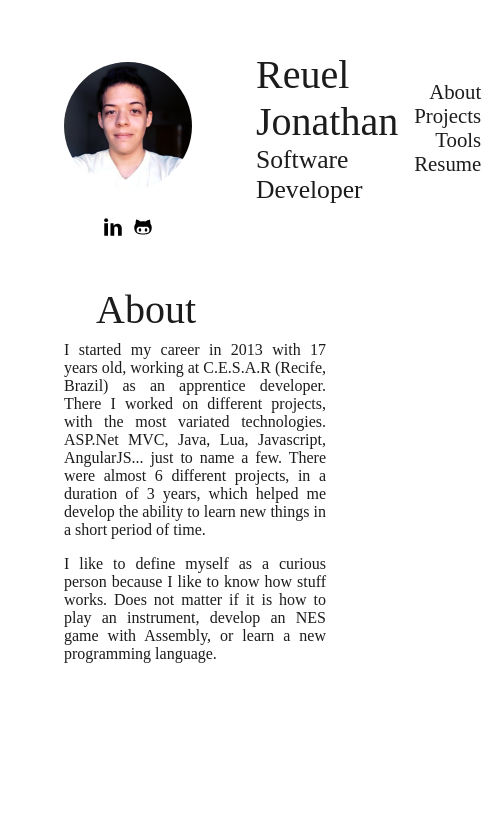
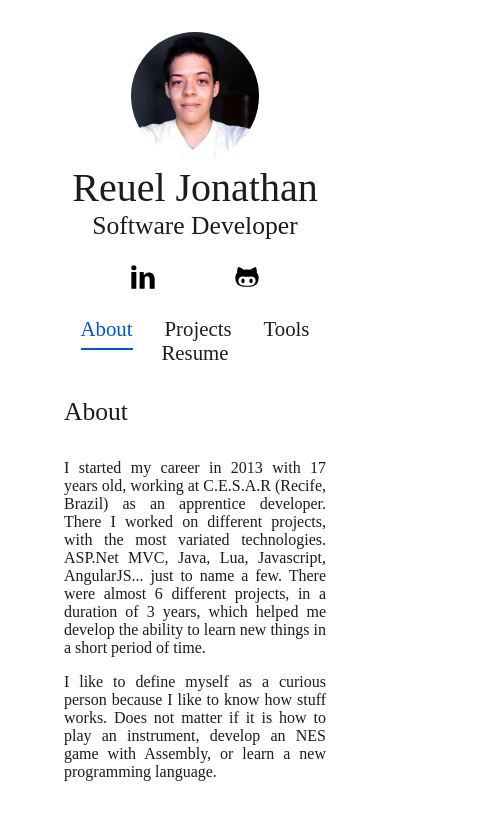
Before and after one commit to reueljonathan/portfolio, a React app: page /about in a window 390 px wide. Shown: the whole page, 497 px wide, since content can reach past the window. Built offline with nearby package versions, Linux system fonts and the light colour scheme; a web font is replaced by a local one.

Commit message:
Adds RedHat font, create media queries for responsiveness

```diff
--- a/src/components/Header.js
+++ b/src/components/Header.js
@@ -9,23 +9,25 @@ import linkedinIcon from '../svg/social-linkedin.svg';
 import githubIcon from '../svg/social-github.svg';
 
 import theme from '../styled/theme';
+import sizes from '../responsive/sizes';
 
-const FlexContainer = styled.div`
-   display: flex;
-   flex-direction: row;
-   align-items: center;
-
-   font-family: ${props => props.theme.fontFamily}
-`;
-
-const GridContainer = styled.div`
+const HeaderContainer = styled.div`
   display: grid;
   grid-template-columns: 128px auto auto;
   grid-template-rows: 128px auto;
   align-items: center;
+
+  @media (max-width: ${sizes.tablet}) {
+    display: flex;
+    flex-direction: column;
+    align-items: center;
+  }
 `;
 
 const PhotoContainer = styled.div`
+  @media (max-width: ${sizes.tablet}) {
+    order: -3;
+  }
 `;
 
 const ProfileImage = styled.img`
@@ -38,18 +40,36 @@ const ProfileImage = styled.img`
 const IconsContainer = styled.div`
   text-align: center;
   padding-top: 20px;
+
+  @media (max-width: ${sizes.tablet}) {
+    padding: 0;
+    order: -1;
+    margin: 1em 0;
+  }
 `;
 
 const SocialIcon = styled.svg`
+  transition: fill 0.3s ease;
 
   &:hover {
     fill: ${theme.colors.secondary};
   }
+
+  @media (max-width: ${sizes.tablet}) {
+    margin: 0 2em;
+  }
 `;
 
 const Headline = styled.div`
-  flex-grow: 1;
   padding-left: 64px;
+
+  @media (max-width: ${sizes.tablet}) {
+    display: flex;
+    flex-direction: column;
+    align-items: center;
+    padding: 0;
+    order: -2;
+  }
 `;
 
 const links = [
@@ -61,7 +81,7 @@ const links = [
 
 export default function Header(props){
    return (
-      <GridContainer>
+      <HeaderContainer>
         <PhotoContainer>
           <ProfileImage src={props.imgSource} />
         </PhotoContainer>
@@ -72,16 +92,16 @@ export default function Header(props){
         <Navbar links={links} />
         <IconsContainer>
           <a href="https://linkedin.com/in/reueljonathan" target="_blank">
-            <SocialIcon width="30" height="30">
-              <use width="30" height="30" xlinkHref={`${linkedinIcon}#linkedin`}/>
+            <SocialIcon width="40" height="40">
+              <use width="40" height="40" xlinkHref={`${linkedinIcon}#linkedin`}/>
             </SocialIcon>
           </a>
           <a href="https://github.com/reueljonathan" target="_blank">
-            <SocialIcon width="30" height="30">
-              <use width="30" height="30" xlinkHref={`${githubIcon}#github`}/>
+            <SocialIcon width="40" height="40">
+              <use width="40" height="40" xlinkHref={`${githubIcon}#github`}/>
             </SocialIcon>
           </a>
         </IconsContainer>
-      </GridContainer>
+      </HeaderContainer>
    );
 }
--- a/src/components/Navbar.js
+++ b/src/components/Navbar.js
@@ -1,15 +1,24 @@
 import React from 'react';
 import styled from 'styled-components';
-import { Link } from 'react-router-dom';
+import { NavLink } from 'react-router-dom';
+import sizes from '../responsive/sizes';
 
 const Nav = styled.nav`
   text-align: right;
+
+  @media (max-width: ${sizes.tablet}){
+    text-align: center;
+    margin-bottom: 2em;
+  }
 `;
 
 const NavList = styled.ul`
    list-style: none;
    margin: 0;
    padding: 0;
+
+  @media (max-width: ${sizes.tablet}) {
+  }
 `;
 
 const NavItem = styled.li`
@@ -17,10 +26,42 @@ const NavItem = styled.li`
    margin: 0 1em;
 `;
 
-const NavLink = styled(Link)`
+const CustomNavLink = styled(NavLink)`
   text-decoration: none;
   color: ${props => props.theme.colors.primary};
   font-size: 1.3em;
+  position: relative;
+
+  transition: all 0.15s ease;
+
+  &:after {
+    position: absolute;
+    bottom: -10px;
+    left: 50%;
+    content: '';
+    width: 0;
+    height: 2px;
+    background-color: ${props => props.theme.colors.secondary};
+    transition: all 0.3s ease;
+  }
+
+   &.active {
+    color: ${props => props.theme.colors.secondary};
+   }
+
+   &.active:after {
+    left: 0;
+    width: 100%;
+   }
+
+   &:hover {
+    color: ${props => props.theme.colors.secondary};
+   }
+
+   &:hover:after {
+    width: 100%;
+    left: 0;
+   }
 `;
 
 export default function Navbar(props){
@@ -29,7 +70,11 @@ export default function Navbar(props){
       <NavList>
             { props.links.map( link =>
                <NavItem>
-                  <NavLink to={link.href} target={link.target}>{link.text}</NavLink>
+                 <CustomNavLink
+                   activeClassName='active'
+                   to={link.href}
+                   target={link.target}
+                 >{link.text}</CustomNavLink>
                </NavItem>
             )}
          </NavList>
--- a/src/components/Project.js
+++ b/src/components/Project.js
@@ -7,6 +7,7 @@ const Container = styled.div`
    min-width: 300px;
    height: 250px;
    box-sizing: border-box;
+   color: #ffffff;
 
    background: url("${ props => props.imgSrc }") center / cover no-repeat;
 
--- a/src/containers/AboutContainer.js
+++ b/src/containers/AboutContainer.js
@@ -1,13 +1,13 @@
 import React from 'react';
 import Paragraph from '../styled/Paragraph';
-import HeaderWithIcon from '../components/HeaderWithIcon';
+import HeaderContent from '../styled/HeaderContent';
 
 export default function AboutContainer(props){
    return (
       <React.Fragment>
-         <HeaderWithIcon id={props.id} width='24' height='24'>
+         <HeaderContent>
             About
-         </HeaderWithIcon>
+         </HeaderContent>
          <Paragraph>
             I started my career in 2013 with 17 years old, working at C.E.S.A.R (Recife, Brazil) as an apprentice developer.
             There I worked on different projects, with the most variated technologies. ASP.Net MVC, Java, Lua, Javascript, AngularJS...
--- a/src/containers/ProjectsContainer.js
+++ b/src/containers/ProjectsContainer.js
@@ -2,7 +2,7 @@ import React from 'react';
 import Paragraph from '../styled/Paragraph';
 import FlexWrapContainer from '../styled/FlexWrapContainer';
 import BlockLink from '../styled/BlockLink';
-import HeaderWithIcon from '../components/HeaderWithIcon';
+import HeaderContent from '../styled/HeaderContent';
 import Project from '../components/Project';
 
 import FunctionsImg from '../img/projects/functions.png';
@@ -11,12 +11,9 @@ import TMGImg from '../img/projects/tmg.png';
 export default function ProjectsContainer(props){
    return (
       <React.Fragment>
-         <HeaderWithIcon id={props.id}
-            width='24'
-            height='24'
-           iconHref={`${'../svg/code.svg'}#code`}>
+        <HeaderContent>
             Projects
-         </HeaderWithIcon>
+         </HeaderContent>
          <FlexWrapContainer>
             <Project imgSrc={FunctionsImg} title="Functions Game">
                <Paragraph>
@@ -35,7 +32,6 @@ export default function ProjectsContainer(props){
                <BlockLink target="_blank" href="https://reueljonathan.github.io/that-memory-game/">Demo</BlockLink>
             </Project>
          </FlexWrapContainer>
-         <Paragraph>More projects soon.</Paragraph>
       </React.Fragment>
    );
 }
--- a/src/containers/SkillsContainer.js
+++ b/src/containers/SkillsContainer.js
@@ -1,6 +1,6 @@
 import React from 'react';
 import Paragraph from '../styled/Paragraph';
-import HeaderWithIcon from '../components/HeaderWithIcon';
+import HeaderContent from '../styled/HeaderContent';
 import SkillList from '../components/SkillList';
 import Skill from '../components/Skill';
 import Legend from '../components/Legend';
@@ -11,12 +11,9 @@ import FlexContainer from '../styled/FlexContainer';
 export default function SkillsContainer(props){
    return (
       <React.Fragment>
-         <HeaderWithIcon id={props.id}
-            width='24'
-            height='24'
-         >
+         <HeaderContent>
             Skills
-         </HeaderWithIcon>
+         </HeaderContent>
          <Paragraph> Some tools and technologies that I already used.</Paragraph>
 
          <FlexContainer>
--- a/src/index.html
+++ b/src/index.html
@@ -5,32 +5,27 @@
       <meta name="viewport" content="width=device-width, initial-scale=1.0">
       <title>Reuel Jonathan</title>
       <style>
+        @font-face {
+          font-family: RedHatDisplay;
+          src: url(RedHatDisplay-Regular.ttf);
+          font-display: swap;
+        }
+
          body{
-            margin: 64px;
-            display: flex;
-            background: #ffffff;
-            color: #1c1c1c;
-            flex-direction: column;
-            align-items: center;
-            scroll-behavior: smooth;
-            font-family: 'sans-serif';
+           margin: 0;
          }
 
-         /* create media queries here */
-
          #root{
-            max-width: 1366px;
-            width: 100%;
-            margin-bottom: 2em;
+           margin: 32px 64px;
+           display: flex;
+           flex-direction: column;
+           align-items: center;
          }
 
-         @keyframes appear{
-            from {
-               opacity: 0;
-            }
-            to{
-               opacity: 1;
-            }
+         @media (max-width: 375px) {
+          #root {
+            margin: 32px 32px;
+          }
          }
       </style>
    </head>
--- a/src/index.js
+++ b/src/index.js
@@ -21,10 +21,26 @@ import styled from 'styled-components';
 
 import theme from './styled/theme';
 
+import sizes from './responsive/sizes';
+
 const Root = styled.div`
    background-color: ${props => props.theme.backgroundColor};
-   color: ${props => props.theme.colors.primary}
-   font-family: ${props => props.theme.fontFamily}
+   color: ${props => props.theme.colors.primary};
+   font-family: ${props => props.theme.fontFamily};
+
+  @media (max-width: ${sizes.tablet}) {
+    width: 100%;
+  }
+
+   width: 1238px;
+`;
+
+const ContentContainer = styled.div`
+  margin-left: 192px;
+
+  @media (max-width: ${sizes.tablet}){
+    margin-left: 0;
+  }
 `;
 
 function App(props){
@@ -33,6 +49,7 @@ function App(props){
       <Router>
         <Root>
           <Header imgSource={profileImage} />
+          <ContentContainer>
             <Switch>
               <Route path="/about">
                 <AboutContainer id="about" />
@@ -44,6 +61,7 @@ function App(props){
                 <SkillsContainer id="skills" />
               </Route>
             </Switch>
+          </ContentContainer>
         </Root>
       </Router>
     </ThemeProvider>
--- /dev/null
+++ b/src/responsive/sizes.js
@@ -0,0 +1,15 @@
+/* reference:
+ * jsramblings.com/2018/02/04/styled-components-media-queries.html
+ */
+
+let sizes = {
+  mobileS: '320px',
+  mobileM: '375px',
+  mobileL: '425px',
+  tablet:  '768px',
+  laptop: '1024px',
+  laptopL:'1440px',
+  desktop:'2560px'
+};
+
+export default sizes;
--- a/src/styled/Header1.js
+++ b/src/styled/Header1.js
@@ -1,12 +1,17 @@
 import React from 'react';
 import styled from 'styled-components';
-
+import sizes from '../responsive/sizes';
 
 const Header1 = styled.h1`
    margin: 0;
    font-weight: normal;
    font-size: ${props => props.theme.h1.fontSize}
    color: ${props => props.theme.colors.primary}
+
+  @media (max-width: ${sizes.mobileM}) {
+    font-size: 2em;
+  }
+
 `;
 
 export default Header1;
--- a/src/styled/Header2.js
+++ b/src/styled/Header2.js
@@ -1,11 +1,16 @@
 import React from 'react';
 import styled from 'styled-components';
+import sizes from '../responsive/sizes';
 
 const Header2 = styled.h2`
    margin: 0;
    font-weight: normal;
    font-size: ${props => props.theme.h2.fontSize}
    color: ${props => props.theme.colors.primary}
+
+  @media (max-width: ${sizes.mobileM}) {
+    font-size: 1.4em;
+  }
 `;
 
 export default Header2;
--- /dev/null
+++ b/src/styled/HeaderContent.js
@@ -0,0 +1,9 @@
+import React from 'react';
+import styled from 'styled-components';
+import Header2 from './Header2';
+
+const HeaderContent = styled(Header2)`
+  margin-bottom: 32px;
+`;
+
+export default HeaderContent;
--- a/src/styled/theme.js
+++ b/src/styled/theme.js
@@ -4,7 +4,7 @@ const theme = {
       primary: '#1c1c1c',
       secondary: '#0055d4',
    },
-   fontFamily: "Ubuntu, 'sans-serif'",
+   fontFamily: "RedHatDisplay, Ubuntu, 'sans-serif'",
    h1: {
       fontSize: '2.5em'
    },
```
Also changed, not shown: src/RedHatDisplay-Regular.ttf (added). Lines whose indentation alone changed are shown as unchanged.
